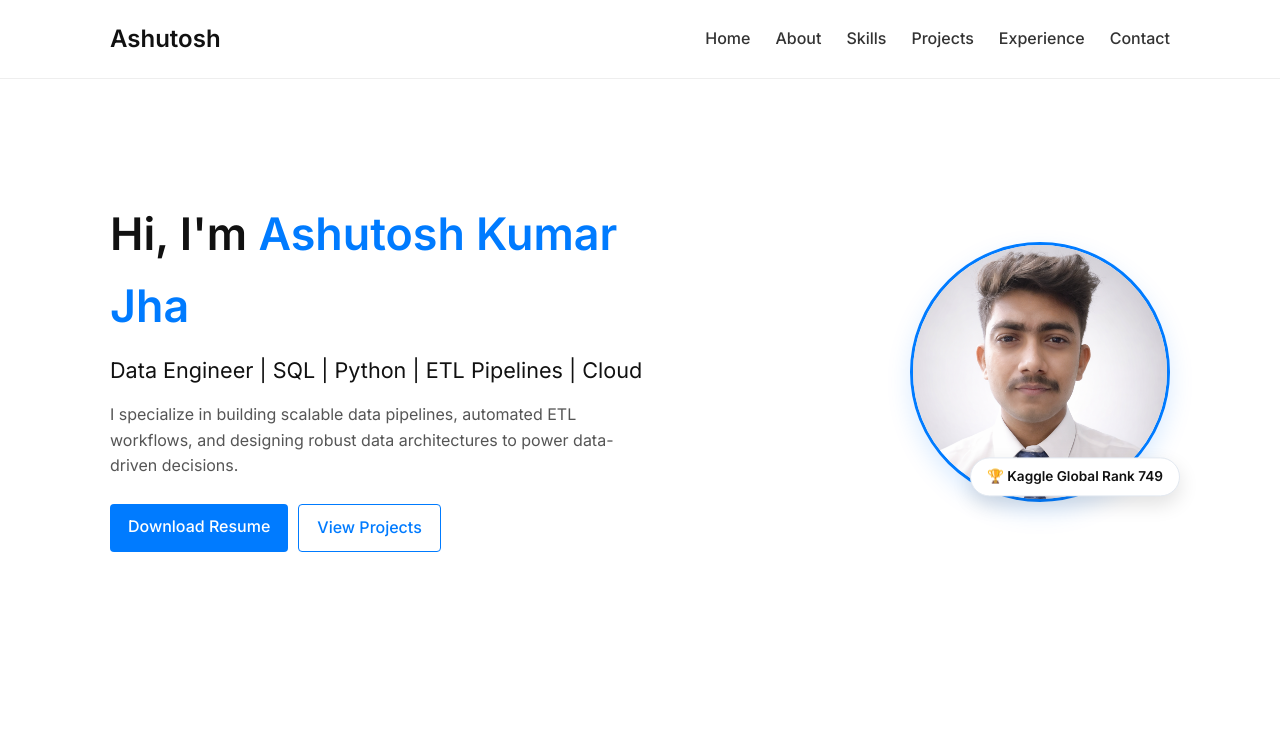
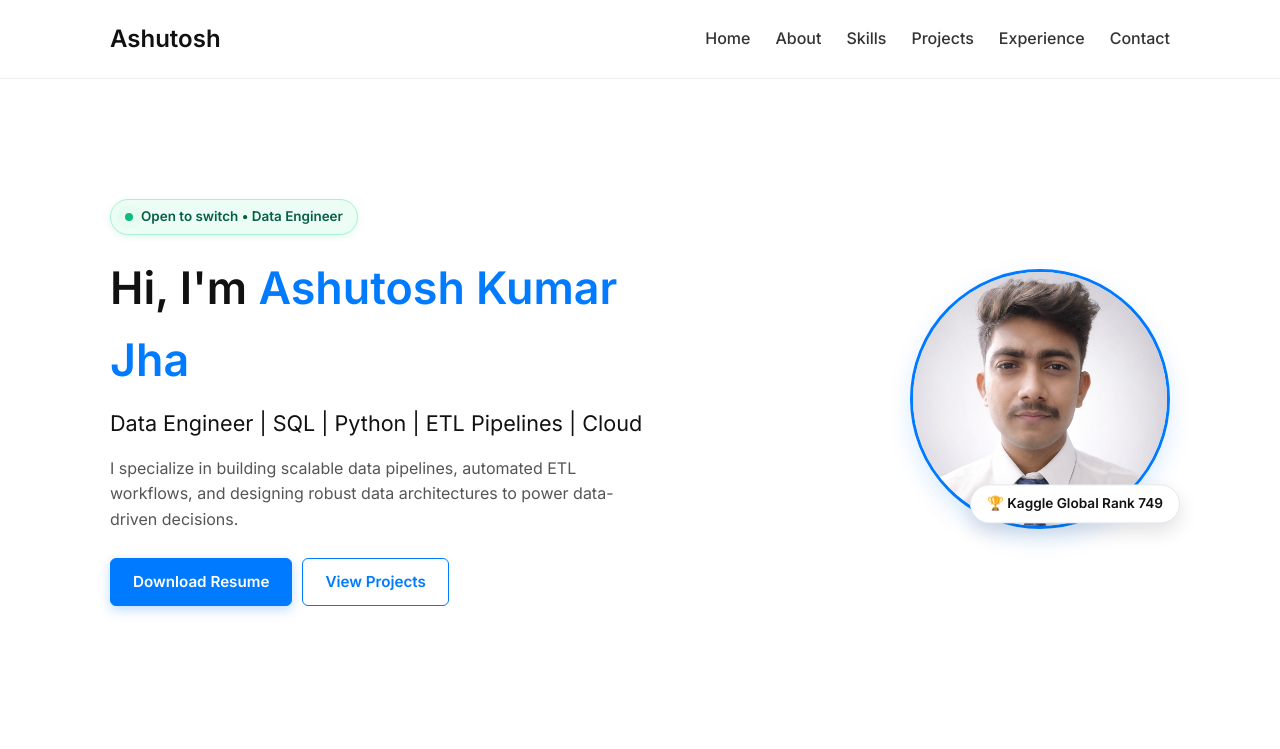
Before and after one commit to AshutoshJha-007/My-Portfolio, a plain HTML site: page index.html in a window 1280 px wide. Shown: the top 749 px of the page. Drawn offline with Linux system fonts and the light colour scheme.

Commit message:
Add pulsating green status badge: Open to switch - Data Engineer

```diff
--- a/index.html
+++ b/index.html
@@ -10,7 +10,7 @@
     <link href="https://fonts.googleapis.com/css2?family=Inter:wght@300;400;500;600&display=swap" rel="stylesheet">
 
     <!-- ================= CSS ================= -->
-    <link rel="stylesheet" href="styles.css?v=5.1">
+    <link rel="stylesheet" href="styles.css?v=6.0">
 </head>
 
 <body>
@@ -52,6 +52,10 @@
 
         <!-- LEFT CONTENT -->
         <div class="hero-left">
+
+            <div class="status-pill">
+                <span class="pulse-dot"></span> Open to switch • Data Engineer
+            </div>
 
            <h1 class="hero-name">
             Hi, I'm <span>Ashutosh Kumar Jha</span>
--- a/styles.css
+++ b/styles.css
@@ -101,6 +101,44 @@ header {
     text-align: left;
 }
 
+/* STATUS PILL */
+.status-pill {
+    display: inline-flex;
+    align-items: center;
+    gap: 8px;
+    padding: 6px 14px;
+    background: #ecfdf5;
+    border: 1px solid #a7f3d0;
+    border-radius: 20px;
+    font-size: 0.84rem;
+    font-weight: 600;
+    color: #065f46;
+    margin-bottom: 18px;
+    box-shadow: 0 2px 6px rgba(16, 185, 129, 0.12);
+}
+
+.pulse-dot {
+    width: 8px;
+    height: 8px;
+    background-color: #10b981;
+    border-radius: 50%;
+    position: relative;
+    box-shadow: 0 0 0 0 rgba(16, 185, 129, 0.7);
+    animation: pulse-ring 2s infinite cubic-bezier(0.66, 0, 0, 1);
+}
+
+@keyframes pulse-ring {
+    0% {
+        box-shadow: 0 0 0 0 rgba(16, 185, 129, 0.7);
+    }
+    70% {
+        box-shadow: 0 0 0 8px rgba(16, 185, 129, 0);
+    }
+    100% {
+        box-shadow: 0 0 0 0 rgba(16, 185, 129, 0);
+    }
+}
+
 .hero-left h1 {
     font-size: 2.8rem;
     margin-bottom: 10px;
@@ -128,22 +166,40 @@ header {
 }
 
 .btn {
-    padding: 10px 18px;
-    border-radius: 4px;
+    padding: 11px 22px;
+    border-radius: 6px;
     text-decoration: none;
     margin-right: 10px;
     margin-top: 5px;
-    font-weight: 500;
+    font-weight: 600;
+    font-size: 0.95rem;
+    display: inline-block;
+    transition: all 0.25s ease;
 }
 
 .primary {
     background: #007bff;
     color: white;
+    border: 1px solid #007bff;
+    box-shadow: 0 4px 12px rgba(0, 123, 255, 0.25);
+}
+
+.primary:hover {
+    background: #0056b3;
+    border-color: #0056b3;
+    transform: translateY(-2px);
+    box-shadow: 0 6px 18px rgba(0, 123, 255, 0.35);
 }
 
 .secondary {
-    border: 1px solid #007bff;
+    border: 1.5px solid #007bff;
     color: #007bff;
+    background: #ffffff;
+}
+
+.secondary:hover {
+    background: #f0f7ff;
+    transform: translateY(-2px);
 }
 
 /* HERO IMAGE */
@@ -379,7 +435,14 @@ header {
 }
 
 .experience-item span {
-    color: #555;
+    display: inline-block;
+    padding: 3px 12px;
+    background: #ecfdf5;
+    color: #065f46;
+    border: 1px solid #a7f3d0;
+    border-radius: 20px;
+    font-size: 0.85rem;
+    font-weight: 600;
 }
 
 .experience-item ul {
```
